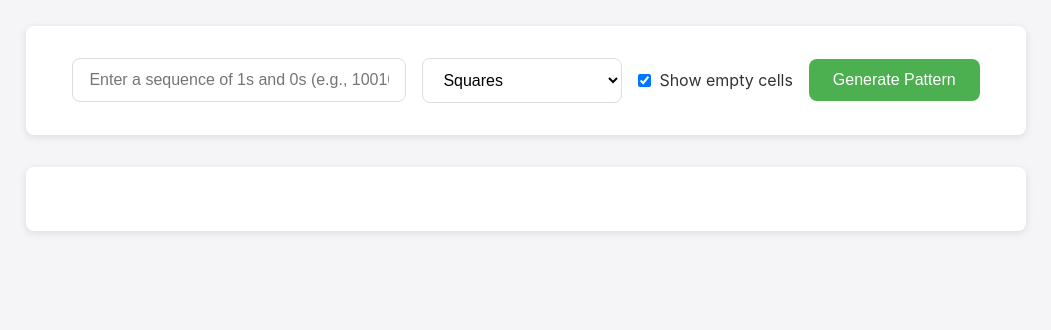
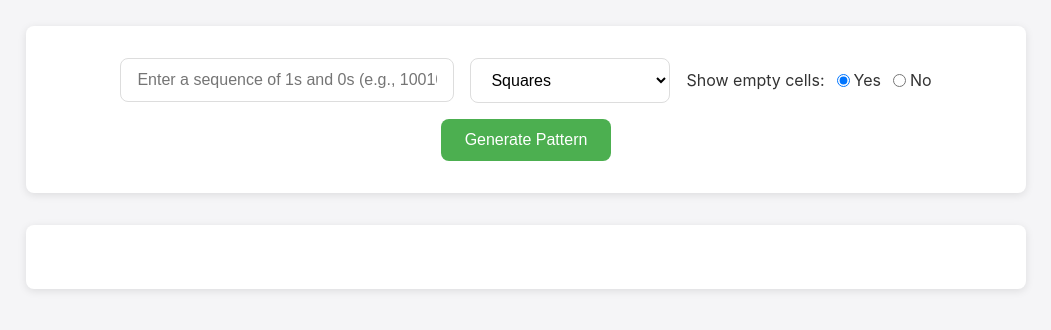
Before and after one commit to chasedotai/rule-110, a plain HTML site: page index.html in a window 1280 px wide. Shown: the part 122-452 px from the top of the page, without its empty margins (114-1165 px from the left). Drawn offline with Linux system fonts and the light colour scheme.

Commit message:
make cells empty and change selector to radio buttons

```diff
--- a/index.html
+++ b/index.html
@@ -17,10 +17,17 @@
                 <option value="diamonds">Diamonds</option>
                 <option value="minimal">Dots</option>
             </select>
-            <label class="checkbox-container">
-                <input type="checkbox" id="showEmpty" checked>
-                <span class="checkbox-label">Show empty cells</span>
-            </label>
+            <div class="radio-group">
+                <span class="radio-label">Show empty cells:</span>
+                <label class="radio-container">
+                    <input type="radio" name="showEmpty" value="yes" checked>
+                    <span>Yes</span>
+                </label>
+                <label class="radio-container">
+                    <input type="radio" name="showEmpty" value="no">
+                    <span>No</span>
+                </label>
+            </div>
             <button onclick="generatePattern()">Generate Pattern</button>
         </div>
         <div id="svgContainer"></div>
--- a/script.js
+++ b/script.js
@@ -27,7 +27,7 @@ function applyRule110(above) {
 
 function getCellShape(x, y, cellSize, filled) {
     const style = document.getElementById('styleSelect').value;
-    const showEmpty = document.getElementById('showEmpty').checked;
+    const showEmpty = document.querySelector('input[name="showEmpty"]:checked').value === 'yes';
 
     // If it's an empty cell (filled === false) and we don't want to show empty cells
     if (!filled && !showEmpty) {
--- a/styles.css
+++ b/styles.css
@@ -145,3 +145,27 @@ svg {
     font-size: 1rem;
     color: var(--text-color);
 }
+
+.radio-group {
+    display: flex;
+    align-items: center;
+    gap: 12px;
+}
+
+.radio-label {
+    font-size: 1rem;
+    color: var(--text-color);
+}
+
+.radio-container {
+    display: flex;
+    align-items: center;
+    gap: 4px;
+    cursor: pointer;
+}
+
+.radio-container input[type="radio"] {
+    width: auto;
+    margin: 0;
+    cursor: pointer;
+}
```
